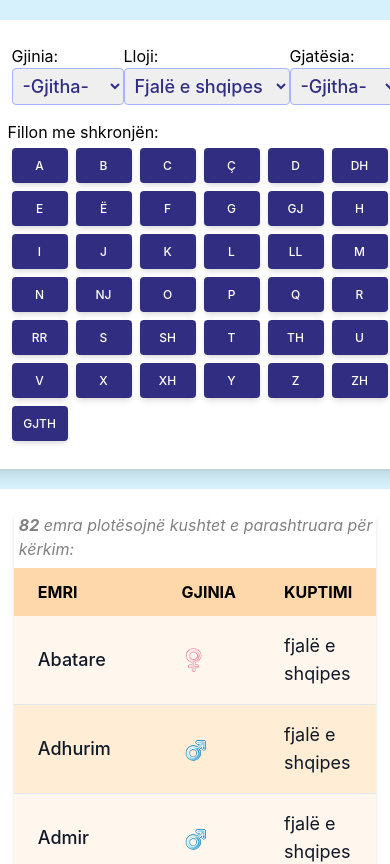
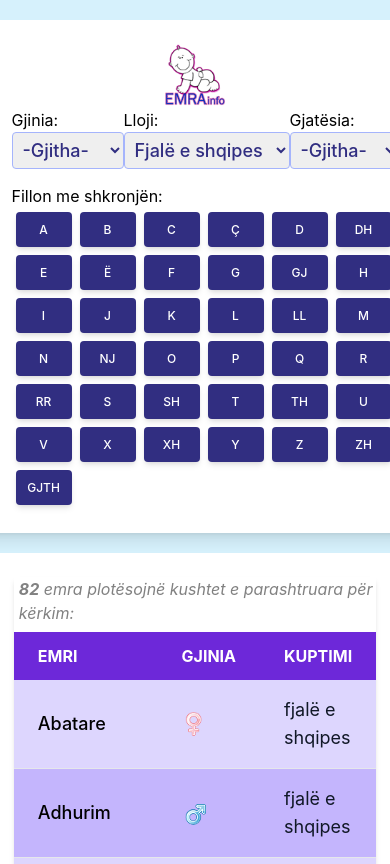
Before and after one commit to hhx0/names_react, a React (Create React App) app: page / in a window 390 px wide. Shown: the top 864 px of the page. Built offline with nearby package versions, Linux system fonts and the light colour scheme.

Commit message:
mobile responsive

```diff
--- a/src/App.js
+++ b/src/App.js
@@ -93,9 +93,13 @@ useEffect(()=>{
 
   <div className="flex justify-center mt-5">
     <div className="block p-6 rounded-lg shadow-lg bg-white w-[720px]">
-
-
+    <div className="lg:hidden sm:block grid place-items-center">
+      <a href="." onClick={handleLogoClick}><img alt="logo" className="object-contain h-16 cursor-pointer" src="images/emra_logo.png" /></a>
+    </div>
     <div className="mb-3 ml-5 grid  grid-flow-col">
+    <div className="sm:hidden lg:block">
+      <a href="." onClick={handleLogoClick}><img alt="logo" className="object-contain h-16 cursor-pointer" src="images/emra_logo.png" /></a>
+    </div>
     <div>
     <label htmlFor="genders" className="text-black">Gjinia:</label>
     <div className="flex">
@@ -131,11 +135,9 @@ useEffect(()=>{
     </select>
     </div>
     </div>
-    <div>
-      <a href="." onClick={handleLogoClick}><img alt="logo" className="object-contain h-16 cursor-pointer" src="images/emra_logo.png" /></a>
+
     </div>
-    </div>
-      <div className="ml-4">
+      <div className="ml-5">
       <p>Fillon me shkronjën:</p>
       {buttons.map((btn,index)=>{
         return(
@@ -153,7 +155,7 @@ useEffect(()=>{
     <div className="overflow-x-auto relative shadow-md">
     <p className="resultsInfo"><strong>{filteredData.length}</strong> emra plotësojnë kushtet e parashtruara për kërkim:</p>
     <table className="w-full text-sm text-left">
-        <thead className="text-xs text-black uppercase bg-orange-200">
+        <thead className="text-xs text-white uppercase bg-violet-700">
             <tr>
                 <th scope="col" className="py-3 px-6 text-base">
                     EMRI
@@ -170,8 +172,8 @@ useEffect(()=>{
 
          { filteredData && filteredData.length>0 && filteredData.map((item,i)=>
 
-            <tr key={i} className="border-b dark:bg-gray-800 dark:border-gray-700 even:bg-orange-100 odd:bg-orange-50">
-                <td className="py-4 px-6 font-medium text-gray-900 whitespace-nowrap dark:text-white text-lg">
+            <tr key={i} className="border-b dark:bg-gray-800 dark:border-gray-700 even:bg-violet-300 odd:bg-violet-200">
+                <td className="py-4 px-6 font-medium text-white-900 whitespace-nowrap  text-lg">
                     {item.name}
                 </td>
                 <td className="py-4 px-6 text-gray-900">
```
